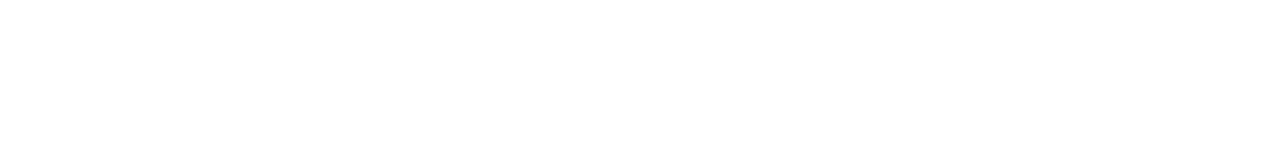
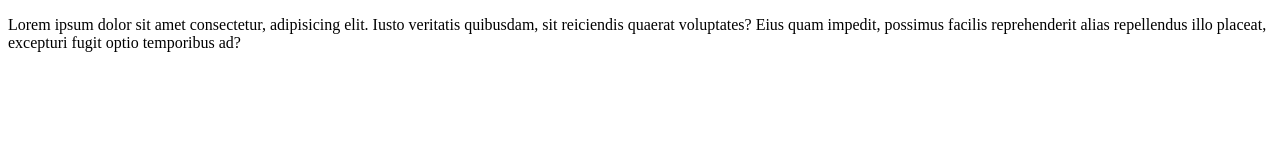
Before and after one commit to lubasit33/Projeto-1, a plain HTML site: page index.html in a window 1280 px wide. Drawn offline with Linux system fonts and the light colour scheme.

Commit message:
Adicionado texto no bady

```diff
--- a/index.html
+++ b/index.html
@@ -7,6 +7,10 @@
     <title>Curso Gratuito de Git e GitHub</title>
 </head>
 <body>
-
+    <p>
+        Lorem ipsum dolor sit amet consectetur, adipisicing elit.
+        Iusto veritatis quibusdam, sit reiciendis quaerat voluptates?
+        Eius quam impedit, possimus facilis reprehenderit alias repellendus illo placeat, excepturi fugit optio temporibus ad?
+    </p>
 </body>
 </html>
```
